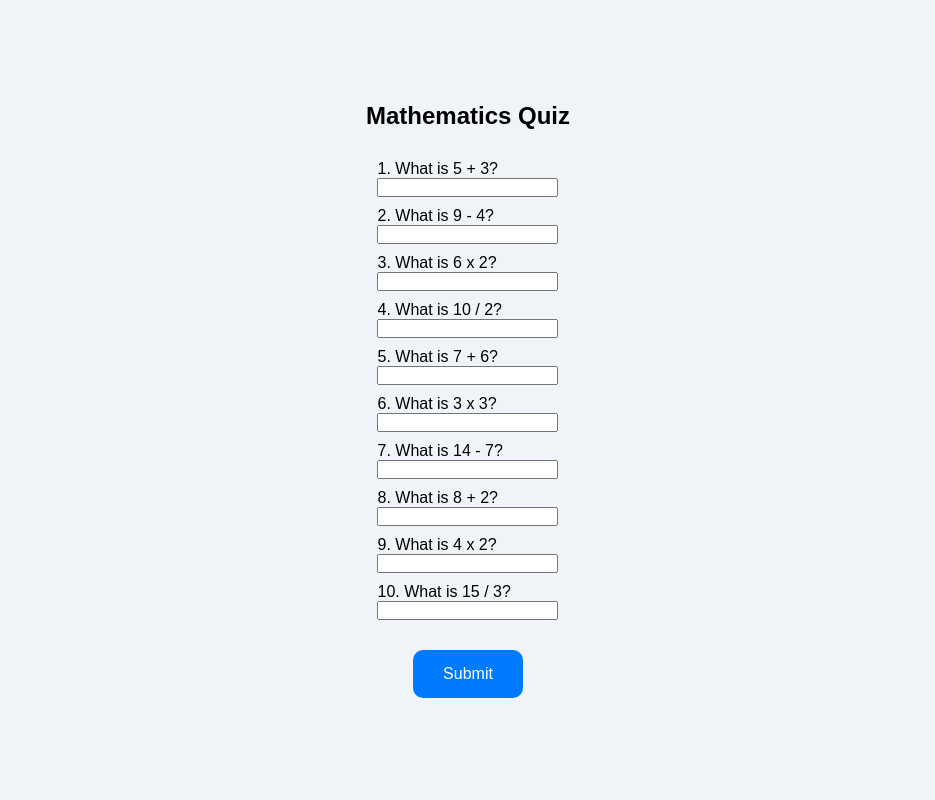
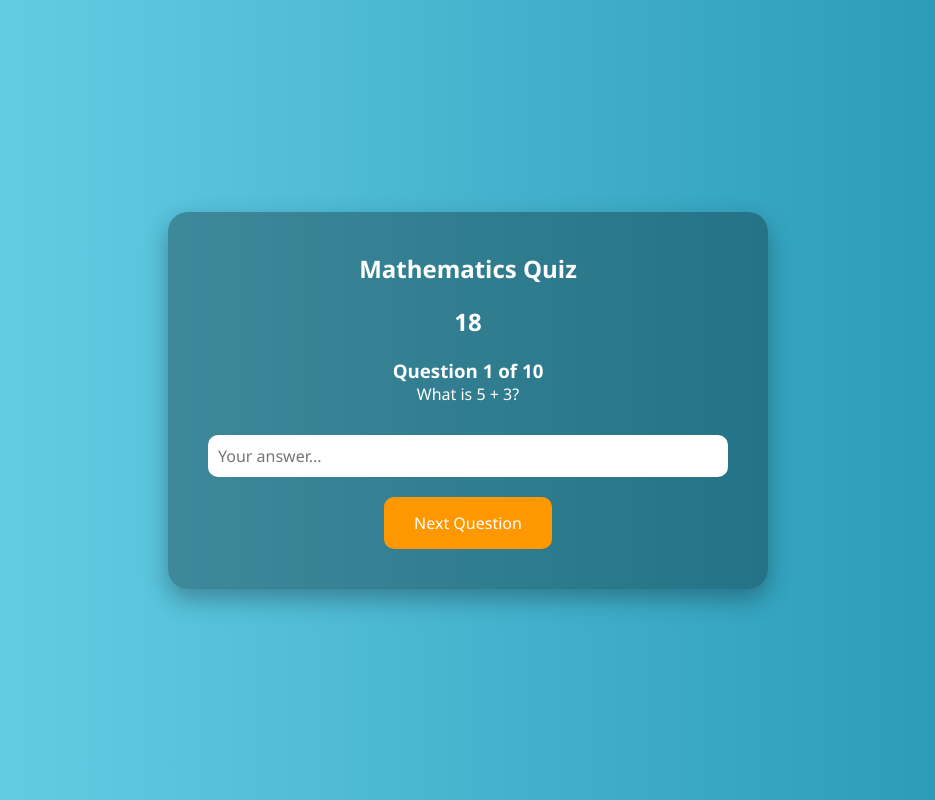
Before and after one commit to SultanRay2011/game, a plain HTML site: page index.html in a window 1280 px wide. Both pictures are taken after a click on the button "Mathematics". Shown: the whole page, without its empty margins (172-1107 px from the left). Drawn offline with Linux system fonts and the light colour scheme.

Commit message:
Update index.html

```diff
--- a/index.html
+++ b/index.html
@@ -8,21 +8,29 @@
       box-sizing: border-box;
       margin: 0;
       padding: 0;
-      font-family: Arial, sans-serif;
+      font-family: 'Segoe UI', Tahoma, Geneva, Verdana, sans-serif;
     }
     body {
-      background: #f0f4f8;
+      background: linear-gradient(to right, #6dd5ed, #2193b0);
       display: flex;
       justify-content: center;
       align-items: center;
       height: 100vh;
+      color: #fff;
     }
     .screen {
       display: none;
       flex-direction: column;
       align-items: center;
+      text-align: center;
       gap: 20px;
+      width: 90%;
+      max-width: 600px;
+      padding: 40px;
+      background: rgba(0, 0, 0, 0.3);
+      border-radius: 20px;
       animation: fadeIn 0.5s ease forwards;
+      box-shadow: 0 10px 25px rgba(0, 0, 0, 0.3);
     }
     .screen.active {
       display: flex;
@@ -32,35 +40,46 @@
       font-size: 1rem;
       cursor: pointer;
       border: none;
-      background: #007bff;
+      background: #ff9800;
       color: white;
       border-radius: 10px;
       transition: 0.3s;
     }
     button:hover {
       transform: scale(1.05);
-      background: #0056b3;
+      background: #e67e22;
     }
     @keyframes fadeIn {
       from { opacity: 0; transform: translateY(20px); }
       to { opacity: 1; transform: translateY(0); }
     }
-    .question {
-      margin: 10px 0;
+    input[type="text"] {
+      padding: 10px;
+      font-size: 1rem;
+      border-radius: 10px;
+      border: none;
+      width: 100%;
+      margin-top: 10px;
+    }
+    .timer {
+      font-size: 1.5rem;
+      font-weight: bold;
     }
   </style>
 </head>
 <body>
   <div id="home" class="screen active">
-    <h1>Select a Subject</h1>
+    <h1 style="font-size: 2rem;">Choose a Subject</h1>
     <button onclick="startQuiz('Mathematics')">Mathematics</button>
     <button onclick="startQuiz('English')">English</button>
     <button onclick="startQuiz('History')">History</button>
     <button onclick="startQuiz('Science')">Science</button>
   </div>  <div id="quiz" class="screen">
     <h2 id="subject-title"></h2>
-    <div id="question-container"></div>
-    <button onclick="submitQuiz()">Submit</button>
+    <div class="timer" id="timer">20</div>
+    <div id="question-box"></div>
+    <input type="text" id="answer" placeholder="Your answer..." />
+    <button onclick="nextQuestion()">Next Question</button>
   </div>  <div id="result" class="screen">
     <h2>Your Results</h2>
     <p id="score"></p>
@@ -119,32 +138,59 @@
     };
 
     let selectedSubject = '';
-    let startTime;
+    let startTime, timerInterval;
+    let currentQuestionIndex = 0;
+    let correct = 0;
 
     function startQuiz(subject) {
       selectedSubject = subject;
       startTime = new Date();
+      currentQuestionIndex = 0;
+      correct = 0;
+
       document.getElementById("home").classList.remove("active");
       document.getElementById("quiz").classList.add("active");
       document.getElementById("subject-title").textContent = subject + " Quiz";
-      const container = document.getElementById("question-container");
-      container.innerHTML = '';
-      questions[subject].forEach((item, index) => {
-        container.innerHTML += `
-          <div class="question">
-            <p>${index + 1}. ${item.q}</p>
-            <input type="text" id="q${index}" />
-          </div>`;
-      });
+
+      showQuestion();
     }
 
-    function submitQuiz() {
-      let correct = 0;
-      const userAnswers = [];
-      questions[selectedSubject].forEach((item, index) => {
-        const answer = document.getElementById(`q${index}`).value.trim().toLowerCase();
-        if (answer === item.a.toLowerCase()) correct++;
-      });
+    function showQuestion() {
+      document.getElementById("answer").value = "";
+      const qObj = questions[selectedSubject][currentQuestionIndex];
+      document.getElementById("question-box").innerHTML = `<h3>Question ${currentQuestionIndex + 1} of 10</h3><p>${qObj.q}</p>`;
+      startTimer();
+    }
+
+    function startTimer() {
+      let timeLeft = 20;
+      document.getElementById("timer").textContent = timeLeft;
+      clearInterval(timerInterval);
+      timerInterval = setInterval(() => {
+        timeLeft--;
+        document.getElementById("timer").textContent = timeLeft;
+        if (timeLeft <= 0) {
+          clearInterval(timerInterval);
+          nextQuestion();
+        }
+      }, 1000);
+    }
+
+    function nextQuestion() {
+      clearInterval(timerInterval);
+      const userAnswer = document.getElementById("answer").value.trim().toLowerCase();
+      const correctAnswer = questions[selectedSubject][currentQuestionIndex].a.toLowerCase();
+      if (userAnswer === correctAnswer) correct++;
+
+      currentQuestionIndex++;
+      if (currentQuestionIndex < 10) {
+        showQuestion();
+      } else {
+        showResult();
+      }
+    }
+
+    function showResult() {
       const endTime = new Date();
       const timeSpent = Math.floor((endTime - startTime) / 1000);
       document.getElementById("quiz").classList.remove("active");
```
